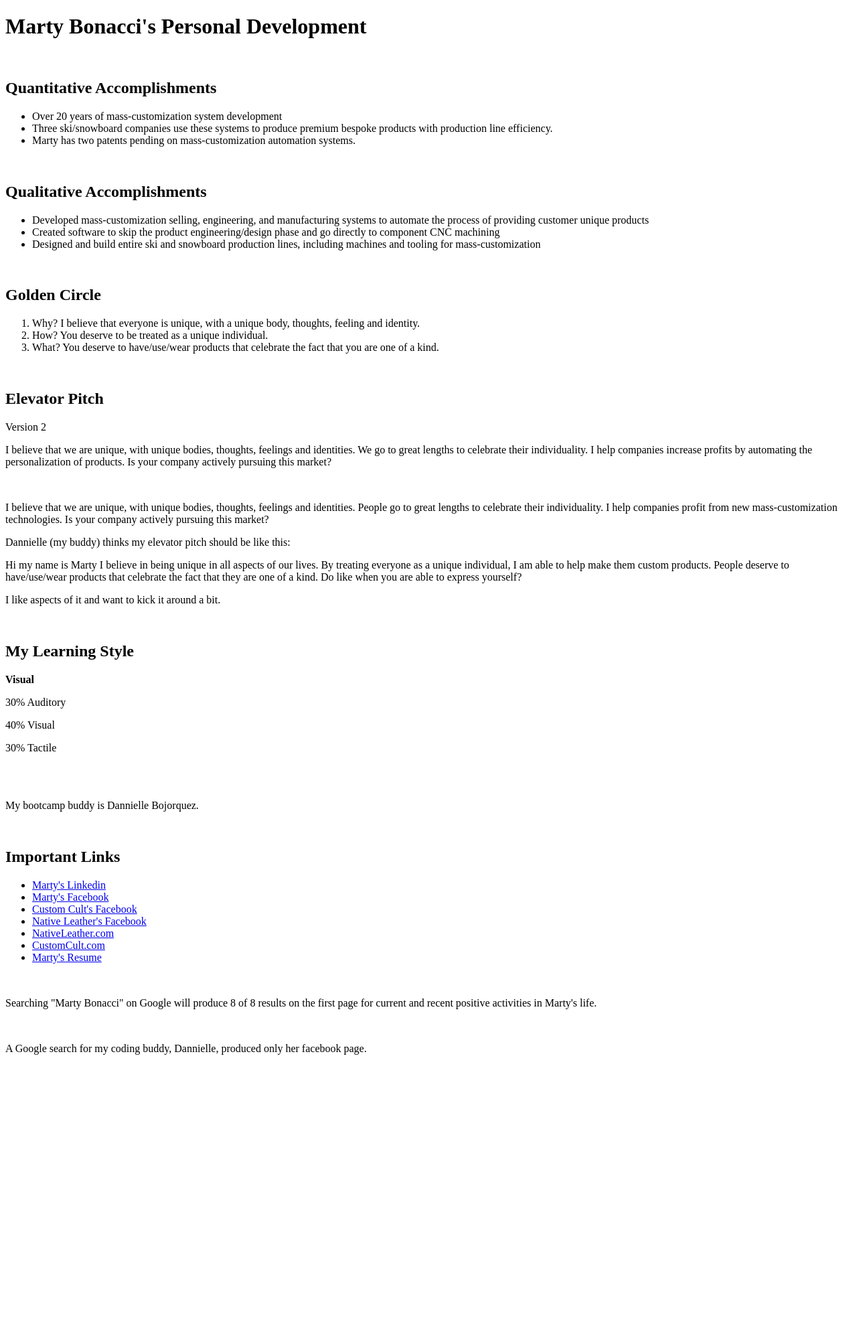
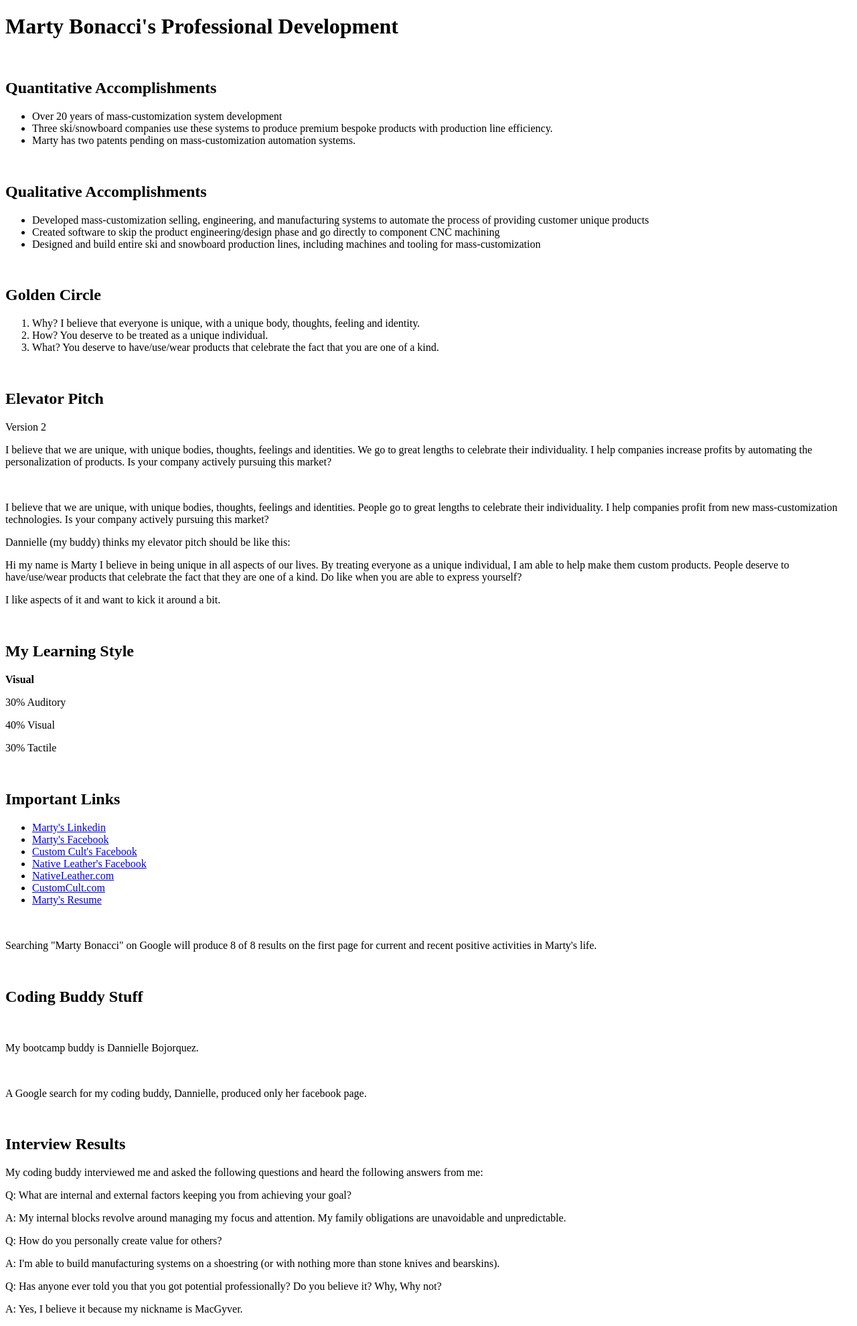
Before and after one commit to MartyBonacci/personal-development, a PHP site: page / in a window 1280 px wide. Shown: the whole page at 67% size. Before the commit the page ends 1575 px from the top, so only its background shows below. Run offline with PHP 8.4, Linux system fonts and the light colour scheme.

Commit message:
added interview responses

```diff
--- a/index.php
+++ b/index.php
@@ -3,11 +3,11 @@
 	<head>
 		<meta charset="utf-8">
 		<meta name="author" content="Marty Bonacci">
-		<meta name="description" content="Personal Development">
-		<title>Personal Development</title>
+		<meta name="description" content="Professional Development">
+		<title>Professional Development</title>
 	</head>
 	<body>
-		<h1>Marty Bonacci's Personal Development</h1>
+		<h1>Marty Bonacci's Professional Development</h1>
 		<br/>
 		<h2>Quantitative Accomplishments</h2>
 		<ul>
@@ -58,9 +58,6 @@
 		<p>40% Visual</p>
 		<p>30% Tactile</p>
 		<br/>
-		<br/>
-		<p>My bootcamp buddy is Dannielle Bojorquez.</p>
-		<br/>
 		<h2>Important Links</h2>
 		<ul>
 			<li><a href="https://www.linkedin.com/in/marty-bonacci-76125bb7/">Marty's Linkedin</a></li>
@@ -74,7 +71,19 @@
 		<br/>
 		<p>Searching "Marty Bonacci" on Google will produce 8 of 8 results on the first page for current and recent positive activities in Marty's life.</p>
 		<br/>
+		<h2>Coding Buddy Stuff</h2>
+		<br/>
+		<p>My bootcamp buddy is Dannielle Bojorquez.</p>
+		<br/>
 		<p>A Google search for my coding buddy, Dannielle, produced only her facebook page.</p>
-
+		<br/>
+		<h2>Interview Results</h2>
+		<p>My coding buddy interviewed me and asked the following questions and heard the following answers from me:</p>
+		<p>Q: What are internal and external factors keeping you from achieving your goal?</p>
+		<p>A: My internal blocks revolve around managing my focus and attention. My family obligations are unavoidable and unpredictable.</p>
+		<p>Q: How do you personally create value for others?</p>
+		<p>A: I'm able to build manufacturing systems on a shoestring (or with nothing more than stone knives and bearskins).</p>
+		<p>Q: Has anyone ever told you that you got potential professionally? Do you believe it? Why, Why not?</p>
+		<p>A: Yes, I believe it because my nickname is MacGyver.</p>
 	</body>
 </html>
```
